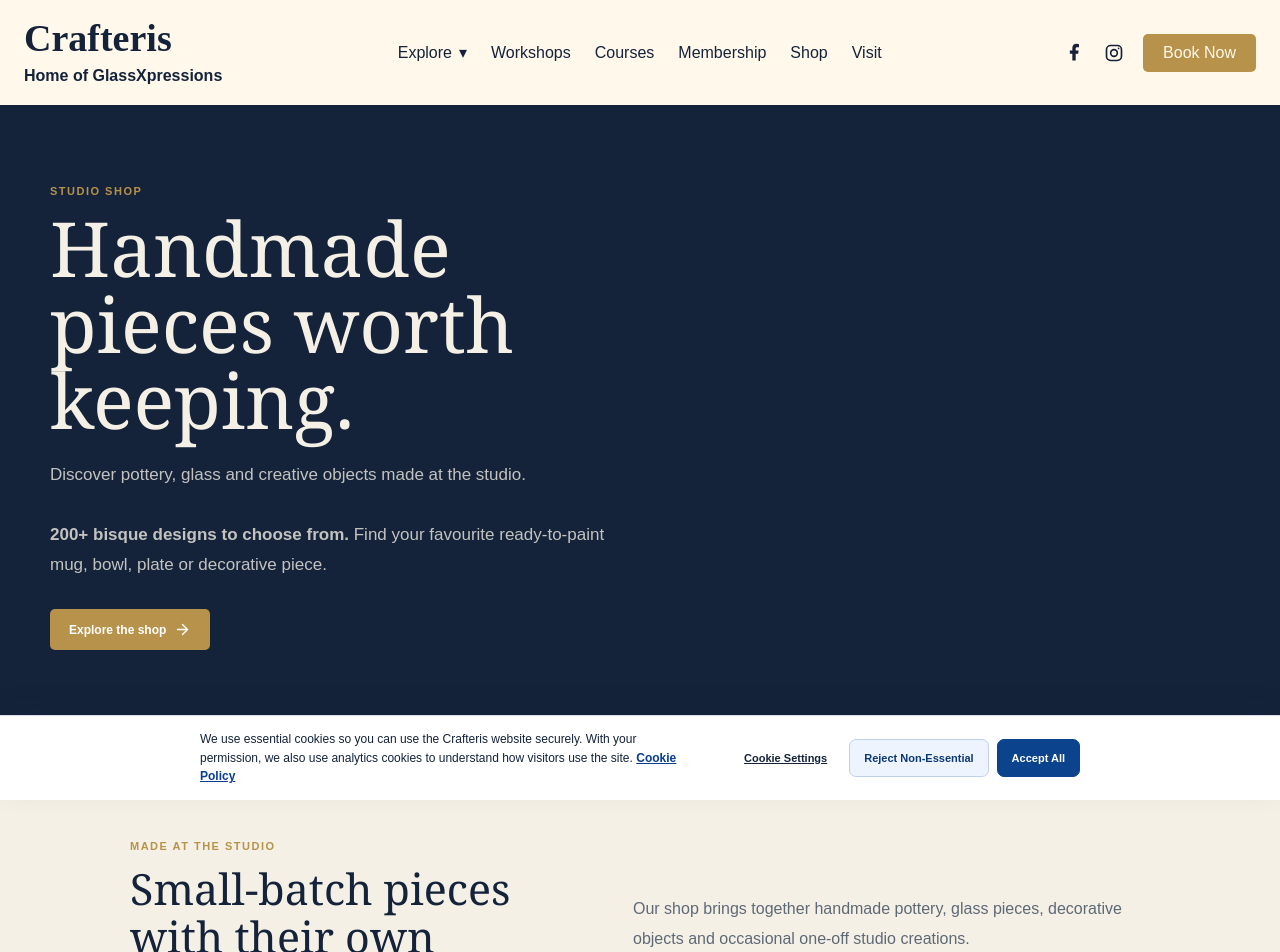
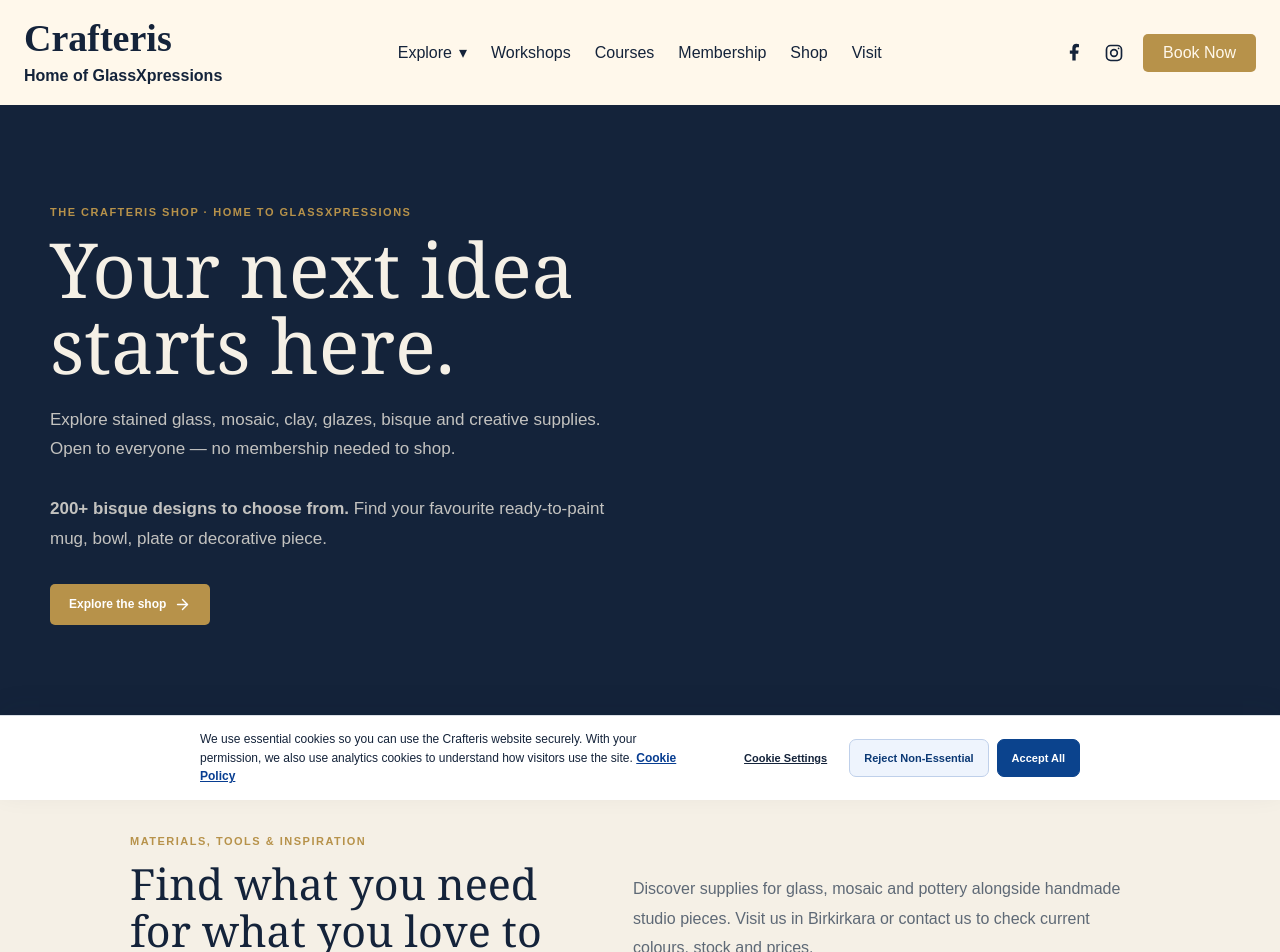
Before and after one commit to guzzep/crafteris-studio-website, a Next.js app: page /shop in a window 1280 px wide. Shown: the top 952 px of the page. Built offline with nearby package versions, Linux system fonts and the light colour scheme; no server answers; the database is empty.

Commit message:
Add craft supplies overview while preserving live shop catalogue

```diff
--- /dev/null
+++ b/src/app/shop/ShopOverview.tsx
@@ -0,0 +1,13 @@
+import Link from "next/link";
+import styles from "./overview.module.css";
+const ranges = [
+  {title:"Stained Glass & Supplies",stat:"200+ colours of stained glass",image:"/shop/glass-shop.png",alt:"Stained glass colour samples and creative supplies",text:"Find colour and texture for your next panel, suncatcher or decorative piece. Ask us about glass, copper foil, solder, tools and the supplies you need to get started.",href:"/glass",link:"Explore glass"},
+  {title:"Mosaic Pieces & Bases",stat:"180 shapes and colours",image:"/mosaic/mosaic-variety-natural.webp",alt:"A loose assortment of colourful mosaic leaves, petals, rounds and geometric pieces",text:"Mix glass and ceramic pieces, choose a base and build your own design. Explore mosaic shapes, colours, adhesive, grout and tools for projects large and small.",href:"/mosaic",link:"Explore mosaic"},
+  {title:"Clay, Glazes & Pottery Tools",stat:"180+ glazes and pottery colours",image:"/workshops/hand-building.png",alt:"Hands shaping a clay pot with hand-building tools nearby",text:"Explore clay bodies, glazes, pottery colours and tools for hand-building and throwing. We’ll help you check that your clay and glaze choices suit your firing temperature.",href:"/pottery",link:"Explore pottery"},
+  {title:"Bisque to Make Your Own",stat:"200+ bisque designs to choose from",image:"/pick-a-piece/choose-pottery.png",alt:"A selection of ready-to-paint pottery designs",text:"Start with a ready-made shape and add your own colour. Browse mugs, bowls, decorative pieces and more, or enjoy painting your choice in a studio PYOP session.",href:"/paint-your-own-pottery",link:"Explore pottery painting"},
+];
+export default function ShopOverview(){return <div className={styles.main}><section className={styles.discount}><div><p className={styles.eyebrow}>A little more for our members</p><h2>Members save 10%</h2><p>Crafteris members receive 10% off most shop purchases. We’ll confirm any exclusions before you buy.</p></div><Link href="/membership">Explore membership →</Link></section>
+<section id="ranges" className={styles.section}><p className={styles.eyebrow}>Find your materials</p><h2>Four crafts. Plenty of possibilities.</h2><p>Explore the range, then visit us to choose your materials. Looking for a particular colour, clay body or tool? Contact us to check availability before making a special trip.</p><div className={styles.grid}>{ranges.map(r=><article className={styles.card} key={r.title}><img src={r.image} alt={r.alt} loading="lazy" /><div><p className={styles.stat}>{r.stat}</p><h3>{r.title}</h3><p>{r.text}</p><Link href={r.href}>{r.link} →</Link></div></article>)}</div><p className={styles.small}>Individual colours, designs and quantities vary. Ask us about current stock and prices.</p></section>
+<section className={styles.help}><div><p className={styles.eyebrow}>A bit of guidance goes a long way</p><h2>Bring your idea. We’ll help with the materials.</h2><p>Not sure which glass to choose, how much mosaic you need or which glaze works with your clay? Tell us about your project and we’ll help you find a starting point.</p><Link className={styles.button} href="/contact">Ask about materials</Link></div><img src="/mosaic/bases-selection.webp" alt="Unfinished mosaic bases in fish, round and square shapes" loading="lazy" /></section>
+<section className={styles.cta}><p className={styles.eyebrow}>Come and explore</p><h2>See the colours. Feel the textures.<br />Find your next project.</h2><p>Visit Crafteris in Birkirkara, Malta, or get in touch to check a product before you come.</p><div className={styles.actions}><Link href="/contact">Visit or contact the shop</Link><Link href="/workshops">Try a workshop</Link></div></section>
+</div>}
--- a/src/app/shop/page.tsx
+++ b/src/app/shop/page.tsx
@@ -1,4 +1,5 @@
 import Link from "next/link";
+import ShopOverview from "./ShopOverview";
 
 import {
   ArrowRight,
@@ -351,12 +352,12 @@ export default async function ShopPage() {
                   }
                 >
                   {hero?.eyebrow ||
-                    "STUDIO SHOP"}
+                    "THE CRAFTERIS SHOP · HOME TO GLASSXPRESSIONS"}
                 </p>
 
                 <h1>
                   {hero?.title ||
-                    "Handmade pieces worth keeping."}
+                    "Your next idea starts here."}
                 </h1>
 
                 <p
@@ -366,7 +367,7 @@ export default async function ShopPage() {
                 >
                   {hero?.body ||
                     hero?.subtitle ||
-                    "Discover pottery, glass and creative objects made at the studio."}
+                    "Explore stained glass, mosaic, clay, glazes, bisque and creative supplies. Open to everyone — no membership needed to shop."}
                 </p>
 
                 <p className={styles.heroText}><strong>200+ bisque designs to choose from.</strong> Find your favourite ready-to-paint mug, bowl, plate or decorative piece.</p>
@@ -444,12 +445,12 @@ export default async function ShopPage() {
                   }
                 >
                   {intro?.eyebrow ||
-                    "MADE AT THE STUDIO"}
+                    "MATERIALS, TOOLS & INSPIRATION"}
                 </p>
 
                 <h2>
                   {intro?.title ||
-                    "Small-batch pieces with their own character."}
+                    "Find what you need for what you love to make."}
                 </h2>
               </div>
 
@@ -461,7 +462,7 @@ export default async function ShopPage() {
                 <p>
                   {intro?.body ||
                     intro?.subtitle ||
-                    "Our shop brings together handmade pottery, glass pieces, decorative objects and occasional one-off studio creations."}
+                    "Discover supplies for glass, mosaic and pottery alongside handmade studio pieces. Visit us in Birkirkara or contact us to check current colours, stock and prices."}
                 </p>
               </div>
             </section>
@@ -475,6 +476,8 @@ export default async function ShopPage() {
             />
           </>
         )}
+
+        <div style={{ order: getSectionOrder("intro") + 2 }}><ShopOverview /></div>
 
         {/* PRODUCTS */}
 
```
Also changed, not shown: src/app/shop/overview.module.css (added, +1 -0 lines).
